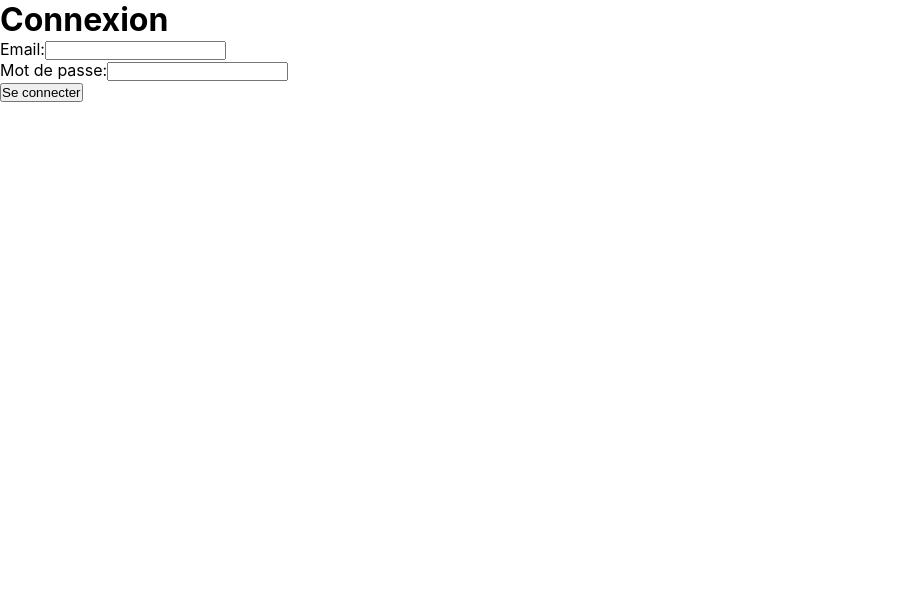
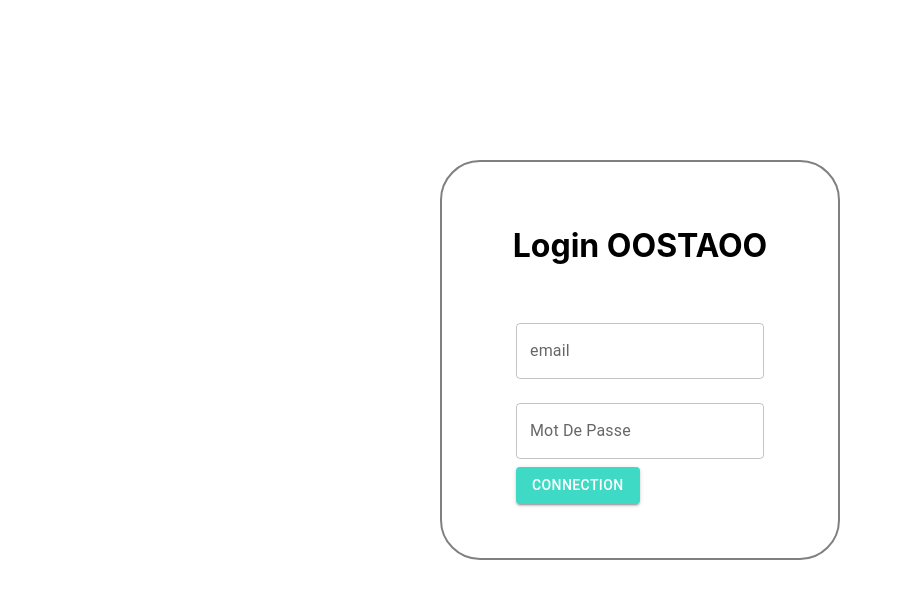
Before and after one commit to jeremielenoir/oostaoo-site, a Next.js app: page /authentification/login in a window 1280 px wide. Shown: the top 598 px of the page, without its empty margins (0-903 px from the left). Built offline with nearby package versions, Linux system fonts and the light colour scheme.

Commit message:
modification css

```diff
--- /dev/null
+++ b/pages/authentification/login.module.css
@@ -0,0 +1,16 @@
+.champ {
+    margin-top: 10px;
+    margin-bottom: 10px;
+}
+
+.title {
+    margin-top: 10px;
+    margin-bottom: 10px;
+}
+
+.submitButtom {
+    margin-top: 10px;
+    margin-bottom: 10px;
+    margin-left: auto;
+    margin-right: auto;
+}
--- a/pages/authentification/login.tsx
+++ b/pages/authentification/login.tsx
@@ -2,6 +2,10 @@ import { useState } from 'react';
 import Cookies from 'js-cookie';
 import { createToken } from './auth';
 import router from 'next/router';
+import Button from '@mui/material/Button';
+import TextField from '@mui/material/TextField';
+import Box from '@mui/material/Box';
+import Style from './login.module.css';
 
 export default function LoginPage() {
   const [email, setEmail] = useState('');
@@ -43,30 +47,57 @@ export default function LoginPage() {
 
   return (
     <div>
-        <h1>Connexion</h1>
+      <Box
+        height={400}
+        width={400}
+        my={20}
+        mx={'auto'}
+        display="flex"
+        alignItems="center"
+        flexWrap={'nowrap'}
+        alignContent={'center'}
+        justifyContent={'center'}
+        flexDirection={'column'}
+        gap={4}
+        p={2}
+        sx={{ border: '2px solid grey', borderRadius: 10 }}
+      >
+        <h1 className={Style.title}>Login OOSTAOO</h1>
         <form onSubmit={handleSubmit}>
           <div>
-            <label htmlFor="email">Email:</label>
-            <input
-              type="email"
+            <TextField
               id="email"
+              name="email"
+              label="email"
+              variant="outlined"
               value={email}
               onChange={(e) => setEmail(e.target.value)}
-              required
+              margin="normal"
+              fullWidth
             />
           </div>
           <div>
-            <label htmlFor="password">Mot de passe:</label>
-            <input
+            <TextField
+              id="outlined-password-input"
+              label="Mot De Passe"
               type="password"
-              id="password"
               value={password}
               onChange={(e) => setPassword(e.target.value)}
-              required
+              autoComplete="current-password"
+              fullWidth
+              margin="normal"
             />
           </div>
-          <button type="submit">Se connecter</button>
+          <Button
+            type="submit"
+            variant="contained"
+            color="primary"
+            className={Style.submitButtom}
+          >
+            Connection
+          </Button>
         </form>
+      </Box>
     </div>
   );
 }
```
Also changed, not shown: pages/offres/details/[id].tsx (+4 -4 lines). Lines whose indentation alone changed are shown as unchanged.
